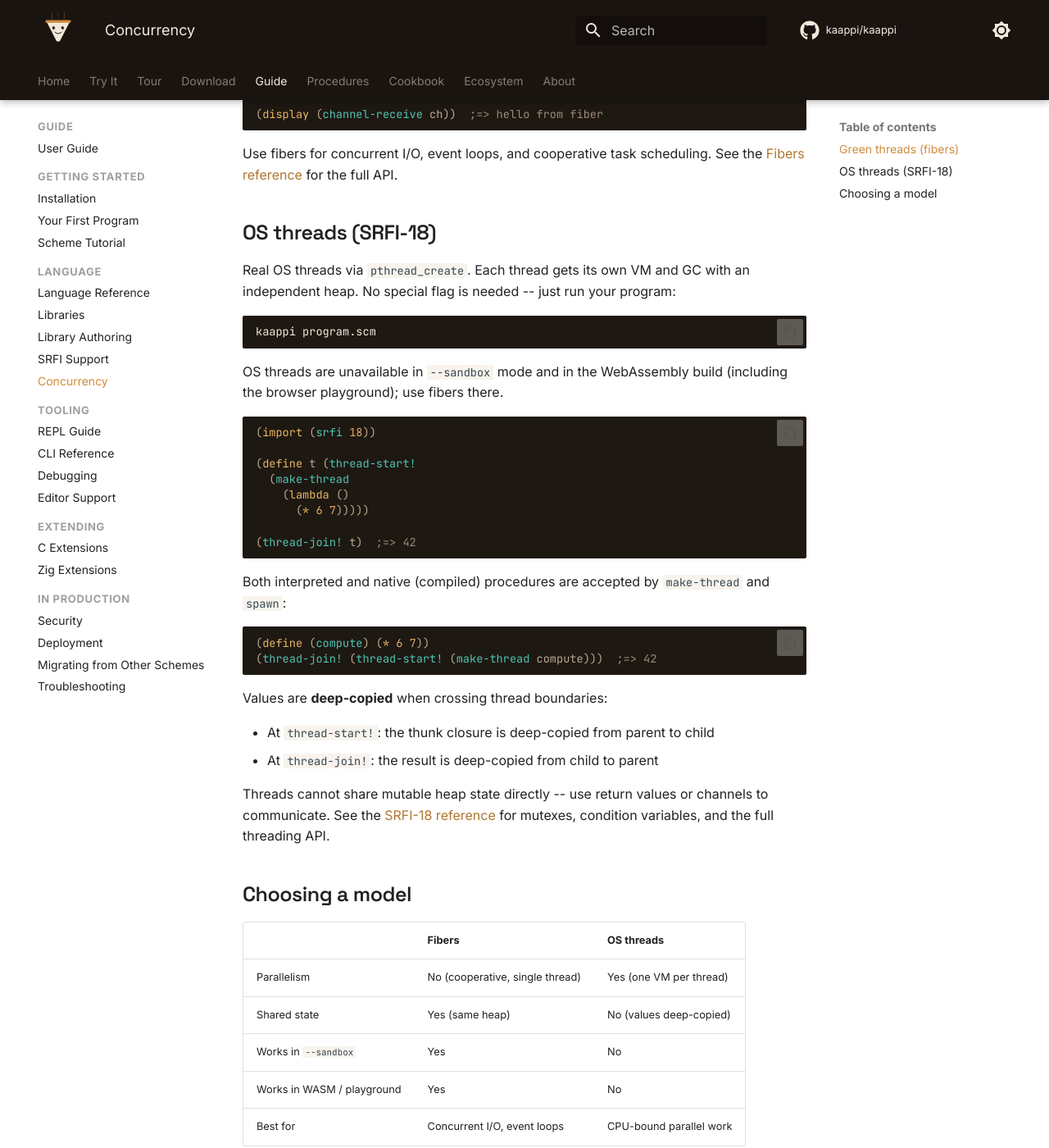
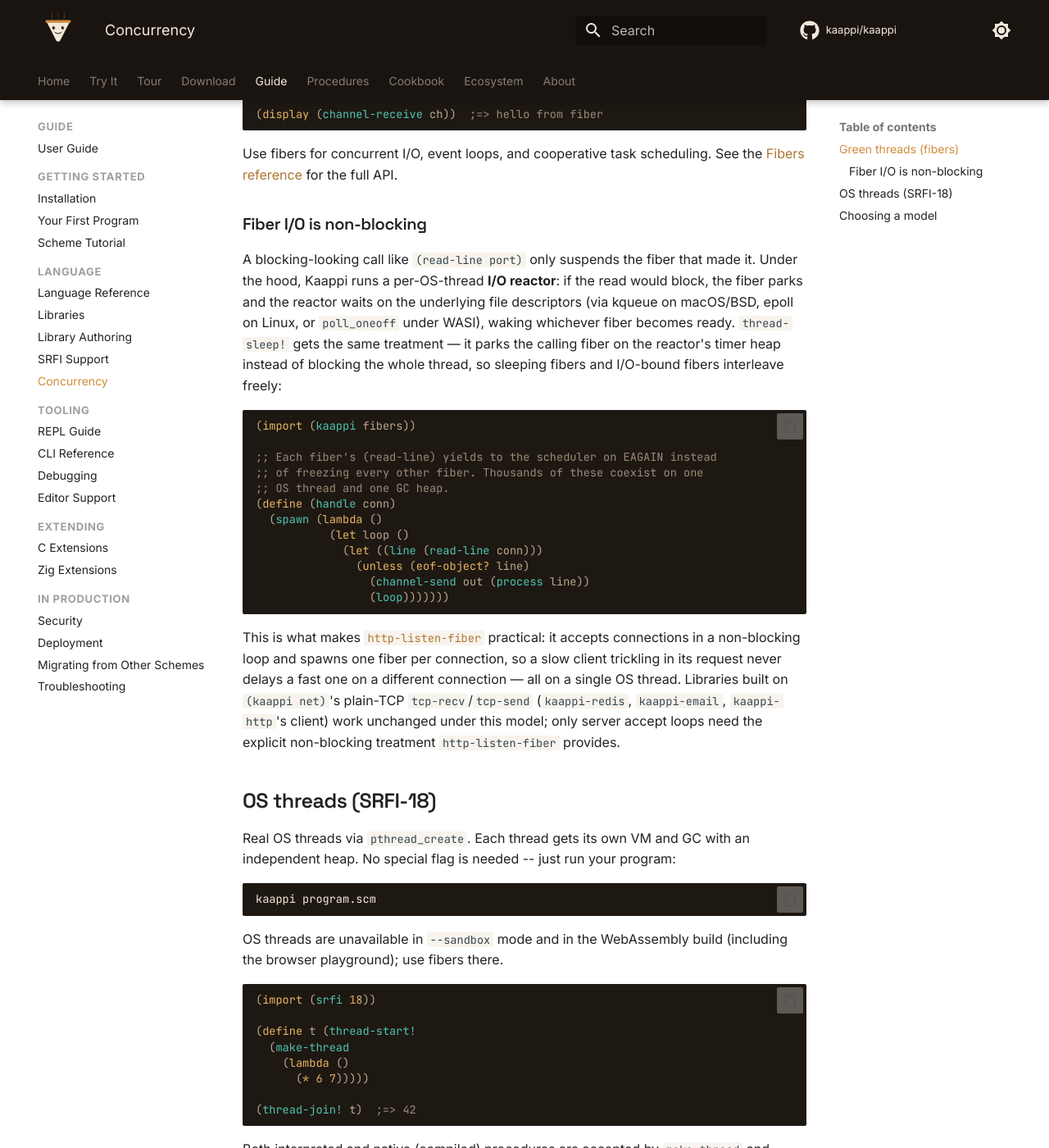
Before and after one commit to kaappi/kaappi.github.io, an MkDocs documentation site: the page built from docs/guide/concurrency.md, in a window 1280 px wide and 1400 px high, scrolled down 477 px. Shown: the whole window at 82% size. Built offline with MkDocs 1.6.1 and Material for MkDocs 9.7.7, drawn with Linux system fonts in a browser that asks for light colours; comment, search, counter and statistics services are not loaded.

Commit message:
Document the I/O reactor and http-listen-fiber
The concurrency guide previously described fiber I/O as suited to
"concurrent I/O, event loops" without explaining why -- accurate now
that fiber reads/writes suspend only the calling fiber via the
per-OS-thread reactor, not the whole program. Adds that explanation
plus a note on http-listen-fiber as the concrete payoff, and lists
http-listen-fiber alongside the other server modes on the HTTP
ecosystem page.

Part of kaappi/kaappi#1443 (KEP-0001 Phase 5).

````diff
--- a/docs/guide/concurrency.md
+++ b/docs/guide/concurrency.md
@@ -22,6 +22,41 @@
 Use fibers for concurrent I/O, event loops, and cooperative task
 scheduling. See the [Fibers reference](../procedures/extensions.md#spawn)
 for the full API.
+
+### Fiber I/O is non-blocking
+
+A blocking-looking call like `(read-line port)` only suspends the fiber
+that made it. Under the hood, Kaappi runs a per-OS-thread **I/O
+reactor**: if the read would block, the fiber parks and the reactor
+waits on the underlying file descriptors (via kqueue on macOS/BSD, epoll
+on Linux, or `poll_oneoff` under WASI), waking whichever fiber becomes
+ready. `thread-sleep!` gets the same treatment — it parks the calling
+fiber on the reactor's timer heap instead of blocking the whole thread,
+so sleeping fibers and I/O-bound fibers interleave freely:
+
+```scheme
+(import (kaappi fibers))
+
+;; Each fiber's (read-line) yields to the scheduler on EAGAIN instead
+;; of freezing every other fiber. Thousands of these coexist on one
+;; OS thread and one GC heap.
+(define (handle conn)
+  (spawn (lambda ()
+           (let loop ()
+             (let ((line (read-line conn)))
+               (unless (eof-object? line)
+                 (channel-send out (process line))
+                 (loop)))))))
+```
+
+This is what makes [`http-listen-fiber`](../ecosystem/http.md#server-modes)
+practical: it accepts connections in a non-blocking loop and spawns one
+fiber per connection, so a slow client trickling in its request never
+delays a fast one on a different connection — all on a single OS
+thread. Libraries built on `(kaappi net)`'s plain-TCP `tcp-recv`/`tcp-send`
+(`kaappi-redis`, `kaappi-email`, `kaappi-http`'s client) work unchanged
+under this model; only server accept loops need the explicit
+non-blocking treatment `http-listen-fiber` provides.
 
 ## OS threads (SRFI-18)
 
````
Also changed, not shown: docs/ecosystem/http.md (+16 -1 lines).
